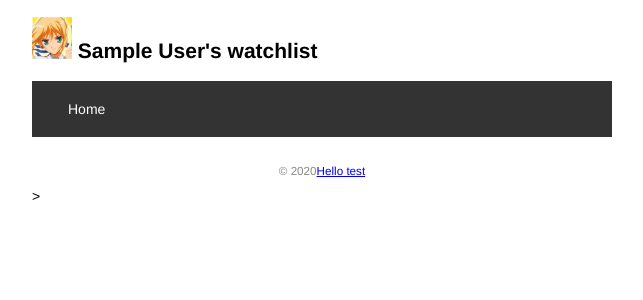
After one commit to linjianing/watchlist, a Flask app: template templates/base.html in a window 1280 px wide. The commit adds this page. Shown: the top 300 px of the page, without its empty margins (318-961 px from the left). Run offline with Flask 2, Linux system fonts and the light colour scheme; the template is opened without the code that fills it: values that come from a table or form of the project are taken from there, others are empty; tables that the repository leaves empty hold one stand-in row (values such as "Sample post").

Commit message:
use jinja template and context processor and make error page

```diff
--- a/app.py
+++ b/app.py
@@ -15,13 +15,6 @@ app.config['SQLALCHEMY_DATABASE_URI'] = prefix + os.path.join(app.root_path, 'da
 app.config['SQLALCHEMY_TRACK_MODIFICATIONS'] = False
 db = SQLAlchemy(app)
 
-
-# 视图部分
-@app.route('/')
-def index():
-    user = User.query.first()
-    movies = Movie.query.all()
-    return render_template('index.html', user=user, movies=movies)
 
 
 # 模型类
@@ -78,3 +71,22 @@ def forge():
 
     db.session.commit()
     click.echo('Done.')
+
+
+# 视图部分
+@app.context_processor
+def inject_user(): # 函数名任意
+    user = User.query.first()
+    return dict(user=user)  # 以字典形式返回
+
+
+@app.route('/')
+def index():
+    movies = Movie.query.all()
+    return render_template('index.html', movies=movies)
+
+
+@app.errorhandler(404)
+def page_not_found(e):
+    # user = User.query.first()
+    return render_template('404.html'), 404  # 返回模板和状态码
--- a/static/style.css
+++ b/static/style.css
@@ -40,3 +40,39 @@ display: block;
     margin: 0 auto;
     height: 100px;
 }
+
+.float-right {
+    float: right;
+}
+
+.douban {
+    font-size: 12px;
+    font-weight: bold;
+    color: black;
+    text-decoration: none;
+    background: #F5C518;
+    border-radius: 5px;
+    padding: 3px 5px;
+}
+
+nav ul {
+    list-style-type: none;
+    margin: 0;
+    padding: 0;
+    overflow: hidden;
+    background-color: #333;
+}
+nav li {
+    float: left;
+}
+nav li a {
+    display: block;
+    color: white;
+    text-align: center;
+    padding: 8px 12px;
+    text-decoration: none;
+}
+
+nav li a:hover {
+    background-color: #111;
+}
--- /dev/null
+++ b/templates/base.html
@@ -0,0 +1,28 @@
+<!doctype html>
+<html lang="en">
+<head>
+    {% block head %}
+    <meta charset="UTF-8">
+    <meta name="viewport"
+          content="width=device-width, user-scalable=no, initial-scale=1.0, maximum-scale=1.0, minimum-scale=1.0">
+    <meta http-equiv="X-UA-Compatible" content="ie=edge">
+    <link rel="stylesheet" href="{{ url_for('static', filename='style.css') }}" type="text/css">
+    <title>{{ user.name }}'s watchlist</title>
+    {% endblock %}
+</head>
+<body>
+    <h2><img class="front-img" src="{{ url_for('static', filename='images/saber_head.png') }}">
+        {{ user.name }}'s watchlist
+    </h2>
+    {# 使用length 过滤器获取movies 变量的长度 #}
+    <nav>
+        <ul class="movie-list">
+            <li><a href="{{ url_for('index') }}">Home</a></li>
+        </ul>
+    </nav>
+    {% block content %}{% endblock %}
+    <footer>
+        <small>&copy; 2020<a href="http://www.dogedoge.com">Hello test</a></small>
+    </footer>
+</body>
+</html>>
```
Also changed, not shown: templates/404.html (added, +11 -0 lines), templates/index.html (+9 -19 lines). Lines whose indentation alone changed are shown as unchanged.
